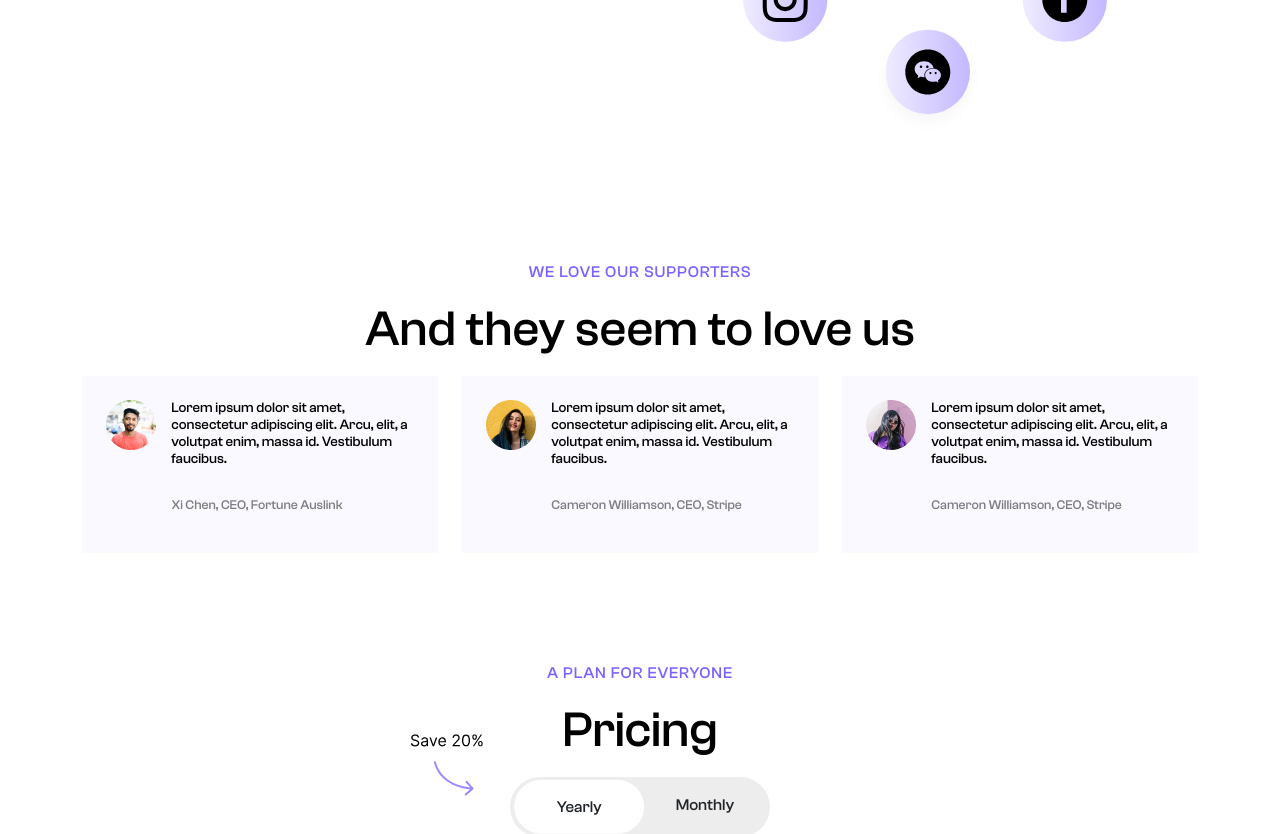
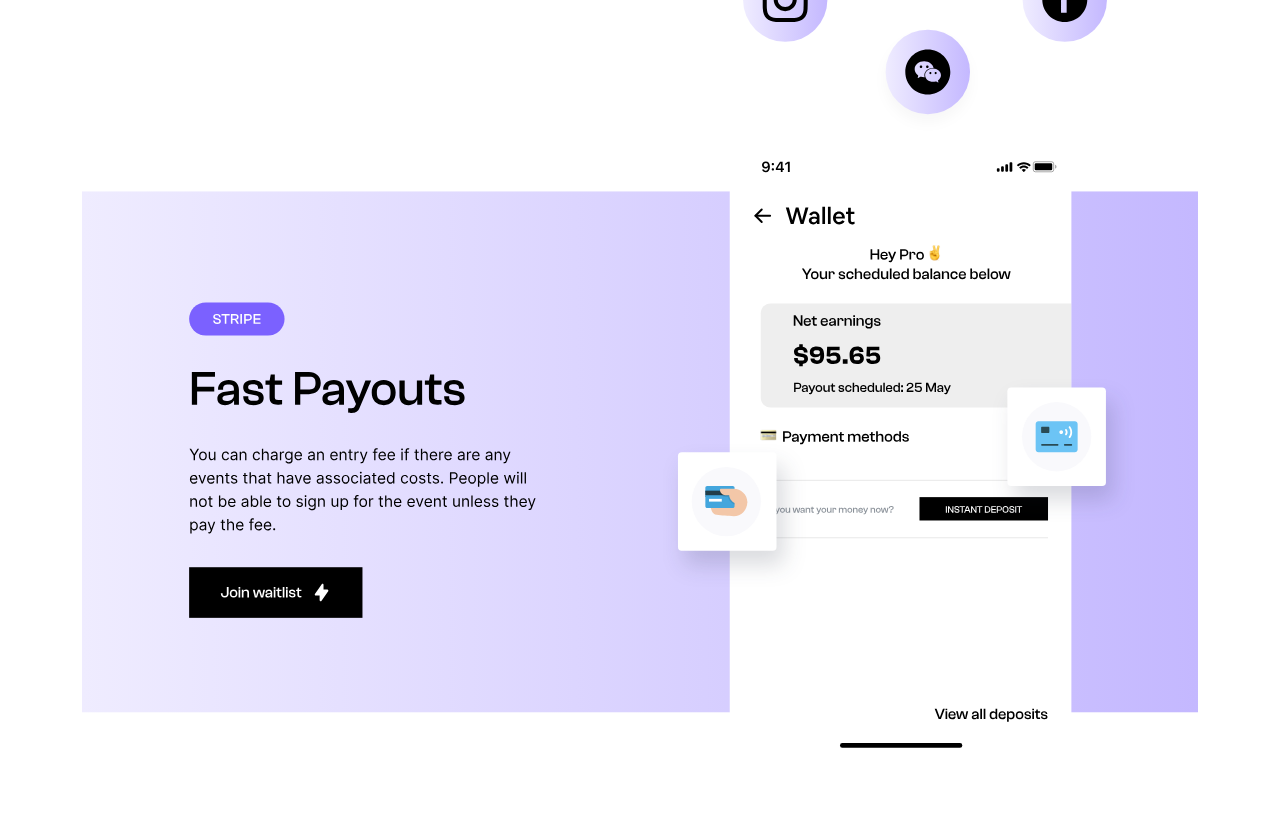
Before and after one commit to tanuj-22/booksports, a React (Create React App) app: page / in a window 1280 px wide. Shown: the part 4540-5374 px from the top of the page. Built offline with nearby package versions, Linux system fonts and the light colour scheme; a web font is replaced by a local one.

Commit message:
fast payout init updated

```diff
--- a/src/Pages/Home.js
+++ b/src/Pages/Home.js
@@ -28,7 +28,7 @@ const Home = () => {
       <CreateSportEvent/>
       <SimpleDesign />
       <CommunicateandLead />
-      {/* <FastPayouts/> */}
+      <FastPayouts/>
       <Supporters />
       <Pricing />
       <Testimony/>
```
